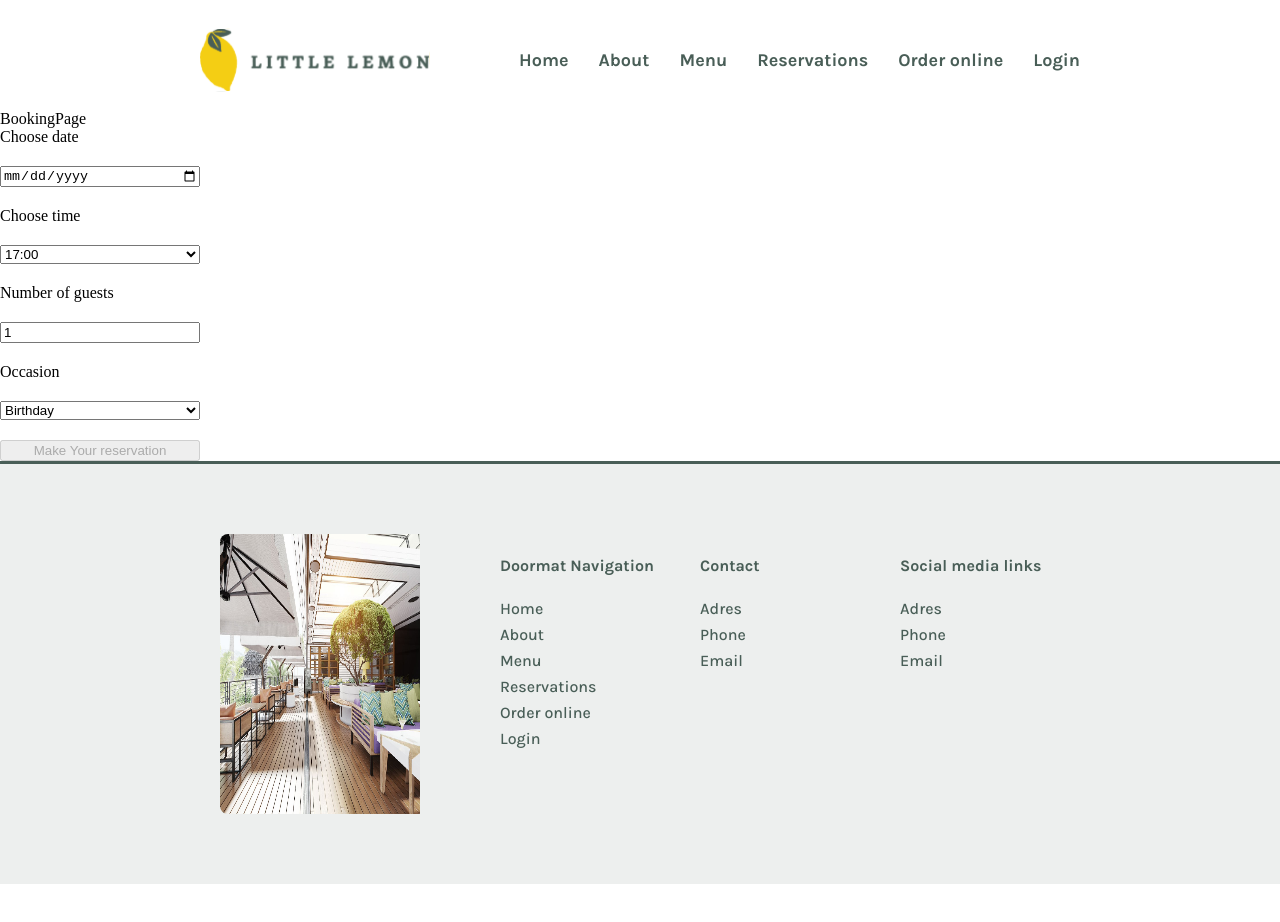
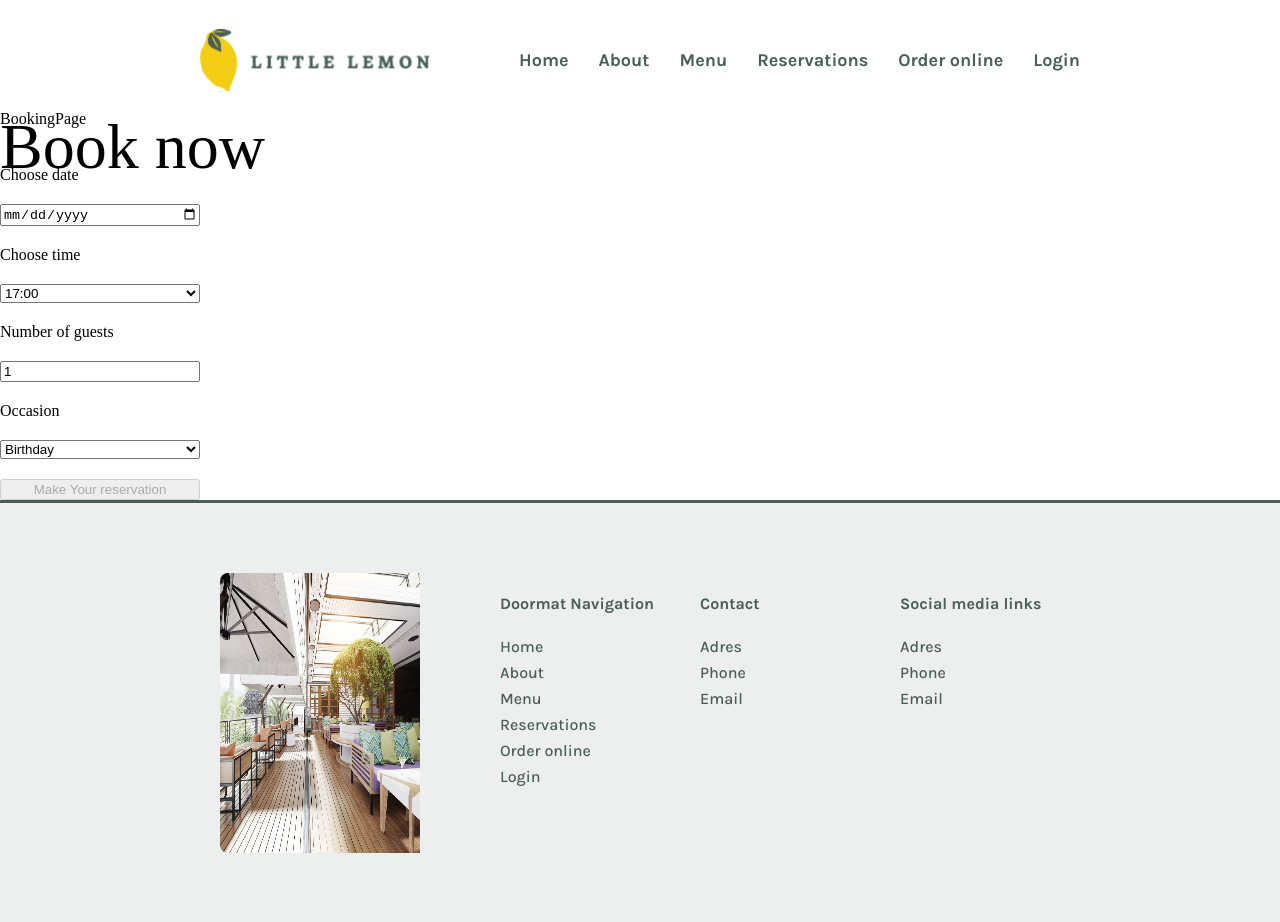
Before and after one commit to Agata10/Restaurant-app, a React (Create React App) app: page /reservations in a window 1280 px wide. Before the commit the page ends 884 px from the top, so only its background shows below. Built offline with nearby package versions, Linux system fonts and the light colour scheme; a web font is replaced by a local one.

Commit message:
Writing unit tests for the form

```diff
--- a/src/components/BookingForm.js
+++ b/src/components/BookingForm.js
@@ -3,7 +3,7 @@ import { useState } from 'react';
 
 export const BookingForm = (props) => {
   const [date, setDate] = useState('');
-  const [time, setTime] = useState(props.avaiableTimes[0]);
+  const [time, setTime] = useState('');
   const [guests, setGuests] = useState('1');
   const [occasion, setOccasion] = useState('birthday');
 
@@ -31,6 +31,7 @@ export const BookingForm = (props) => {
         occasion,
     );
     clearForm();
+    props.onSubmit();
   };
 
   const handleChange = (e) => {
@@ -39,6 +40,8 @@ export const BookingForm = (props) => {
   };
 
   return (
+    <>
+      <h1>Book now</h1>
       <form
         style={{ display: 'grid', maxWidth: '200px', gap: '20px' }}
         onSubmit={handleSubmit}
@@ -61,10 +64,8 @@ export const BookingForm = (props) => {
             setTime(e.target.value);
           }}
         >
-        {props.avaiableTimes.map((time) => (
-          <option key={time} value={time}>
-            {time}
-          </option>
+          {props.avaiableTimes?.map((avTime) => (
+            <option key={avTime}>{avTime}</option>
           ))}
         </select>
         <label htmlFor="guests">Number of guests</label>
@@ -102,5 +103,6 @@ export const BookingForm = (props) => {
           disabled={!getIsFormValid()}
         />
       </form>
+    </>
   );
 };
--- a/src/components/BookingPage.js
+++ b/src/components/BookingPage.js
@@ -8,6 +8,7 @@ export const BookingPage = (props) => {
       <BookingForm
         avaiableTimes={props.avaiableTimes}
         dispatch={props.dispatch}
+        onSubmit={props.onSubmit}
       />
     </div>
   );
--- a/src/components/Main.js
+++ b/src/components/Main.js
@@ -1,7 +1,7 @@
 import { Homepage } from './Homepage';
 import { BookingPage } from './BookingPage';
 import { Route, Routes } from 'react-router-dom';
-import { useReducer, useState } from 'react';
+import { useReducer } from 'react';
 
 function Main() {
   const initializeTimes = [
@@ -12,19 +12,29 @@ function Main() {
     '21:00',
     '22:00',
   ];
+
   const updateTimes = (state, date) => {
     return [...initializeTimes];
   };
 
   const [state, dispatch] = useReducer(updateTimes, initializeTimes);
 
+  const handleSubmit = () => {
+    dispatch();
+  };
   return (
     <main>
       <Routes>
          <Route path="/" element={<Homepage />}></Route>
         <Route
           path="/reservations"
-          element={<BookingPage avaiableTimes={state} dispatch={dispatch} />}
+          element={
+            <BookingPage
+              avaiableTimes={state}
+              dispatch={dispatch}
+              onSubmit={handleSubmit}
+            />
+          }
         ></Route>
       </Routes>
     </main>
```
Also changed, not shown: 1 other file (tests, documents, lock files or other folders). Lines whose indentation alone changed are shown as unchanged.
